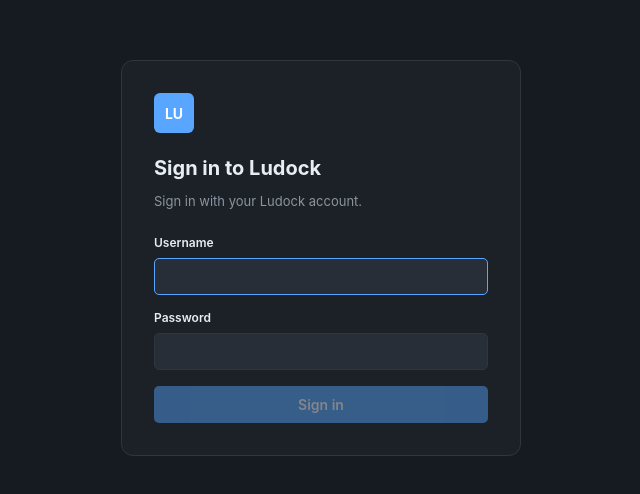
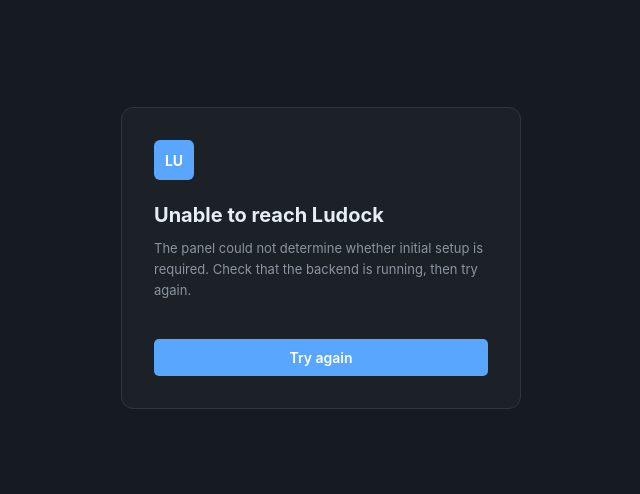
Before and after one commit to Crunging/Ludock, a React (Vite) app in the folder packages/frontend/: page / in a window 1280 px wide. Shown: the part 142-636 px from the top of the page, without its empty margins (319-959 px from the left). Built offline with nearby package versions, Linux system fonts and the light colour scheme; no server answers.

Commit message:
fix(frontend): retry auth status checks and show connection errors
- Add delayed retries when fetching auth status
- Provide a retry action when the backend cannot be reached

```diff
--- a/packages/frontend/src/App.tsx
+++ b/packages/frontend/src/App.tsx
@@ -29,7 +29,14 @@ function routeParameter(match: RegExpMatchArray | null): string | null {
 }
 
 function App() {
-  const { loading, authenticated, user, logout } = useAuth();
+  const {
+    loading,
+    statusError,
+    authenticated,
+    user,
+    refreshStatus,
+    logout,
+  } = useAuth();
   const location = useLocation();
   const navigate = useNavigate();
   const consoleMatch = location.pathname.match(/^\/console\/([^/]+)$/);
@@ -62,6 +69,30 @@ function App() {
       <div className="loading-spinner loading-spinner--page">
         <div className="loading-spinner__ring" />
       </div>
+    );
+  }
+
+  if (statusError) {
+    return (
+      <main className="login-page">
+        <section className="login-card" aria-labelledby="connection-error-title">
+          <div className="sidebar__logo-icon login-card__logo">LU</div>
+          <h1 className="login-card__title" id="connection-error-title">
+            Unable to reach Ludock
+          </h1>
+          <p className="login-card__description">
+            The panel could not determine whether initial setup is required.
+            Check that the backend is running, then try again.
+          </p>
+          <button
+            className="login-card__submit"
+            type="button"
+            onClick={() => void refreshStatus()}
+          >
+            Try again
+          </button>
+        </section>
+      </main>
     );
   }
 
--- a/packages/frontend/src/AuthContext.tsx
+++ b/packages/frontend/src/AuthContext.tsx
@@ -10,40 +10,52 @@ interface AuthStatus {
   user: AuthUser | null;
 }
 
+const STATUS_RETRY_DELAYS_MS = [250, 500, 1_000];
+
+function retryDelay(milliseconds: number): Promise<void> {
+  return new Promise((resolve) => window.setTimeout(resolve, milliseconds));
+}
+
 export function AuthProvider({ children }: { children: ReactNode }) {
   const [loading, setLoading] = useState(true);
+  const [statusError, setStatusError] = useState(false);
   const [setupRequired, setSetupRequired] = useState(false);
   const [setupLocked, setSetupLocked] = useState(false);
   const [setupRemainingMs, setSetupRemainingMs] = useState<number | null>(null);
   const [user, setUser] = useState<AuthUser | null>(null);
 
-  useEffect(() => {
-    let active = true;
+  const refreshStatus = useCallback(async () => {
+    setLoading(true);
+    setStatusError(false);
 
-    fetch("/api/auth/status", { credentials: "same-origin" })
-      .then(async (response) => {
+    for (let attempt = 0; attempt <= STATUS_RETRY_DELAYS_MS.length; attempt += 1) {
+      try {
+        const response = await fetch("/api/auth/status", {
+          credentials: "same-origin",
+        });
         if (!response.ok) throw new Error(`HTTP ${response.status}`);
-        return (await response.json()) as AuthStatus;
-      })
-      .then((status) => {
-        if (!active) return;
+        const status = (await response.json()) as AuthStatus;
         setSetupRequired(status.setupRequired);
         setSetupLocked(status.setupLocked);
         setSetupRemainingMs(status.setupRemainingMs);
         setUser(status.authenticated ? status.user : null);
-      })
-      .catch(() => {
-        if (!active) return;
-        setUser(null);
-      })
-      .finally(() => {
-        if (active) setLoading(false);
-      });
+        setLoading(false);
+        return;
+      } catch {
+        const delay = STATUS_RETRY_DELAYS_MS[attempt];
+        if (delay === undefined) {
+          setStatusError(true);
+          setLoading(false);
+          return;
+        }
+        await retryDelay(delay);
+      }
+    }
+  }, []);
 
-    return () => {
-      active = false;
-    };
-  }, []);
+  useEffect(() => {
+    void refreshStatus();
+  }, [refreshStatus]);
 
   useEffect(() => {
     if (!setupRequired || setupLocked || setupRemainingMs === null) return;
@@ -123,10 +135,12 @@ export function AuthProvider({ children }: { children: ReactNode }) {
     <AuthContext.Provider
       value={{
         loading,
+        statusError,
         setupRequired,
         setupLocked,
         authenticated: user !== null,
         user,
+        refreshStatus,
         login,
         setup,
         logout,
--- a/packages/frontend/src/auth-context.ts
+++ b/packages/frontend/src/auth-context.ts
@@ -10,10 +10,12 @@ export interface AuthUser {
 
 export interface AuthContextValue {
   loading: boolean;
+  statusError: boolean;
   setupRequired: boolean;
   setupLocked: boolean;
   authenticated: boolean;
   user: AuthUser | null;
+  refreshStatus: () => Promise<void>;
   login: (username: string, password: string) => Promise<string | null>;
   setup: (username: string, password: string) => Promise<string | null>;
   logout: () => Promise<void>;
```
